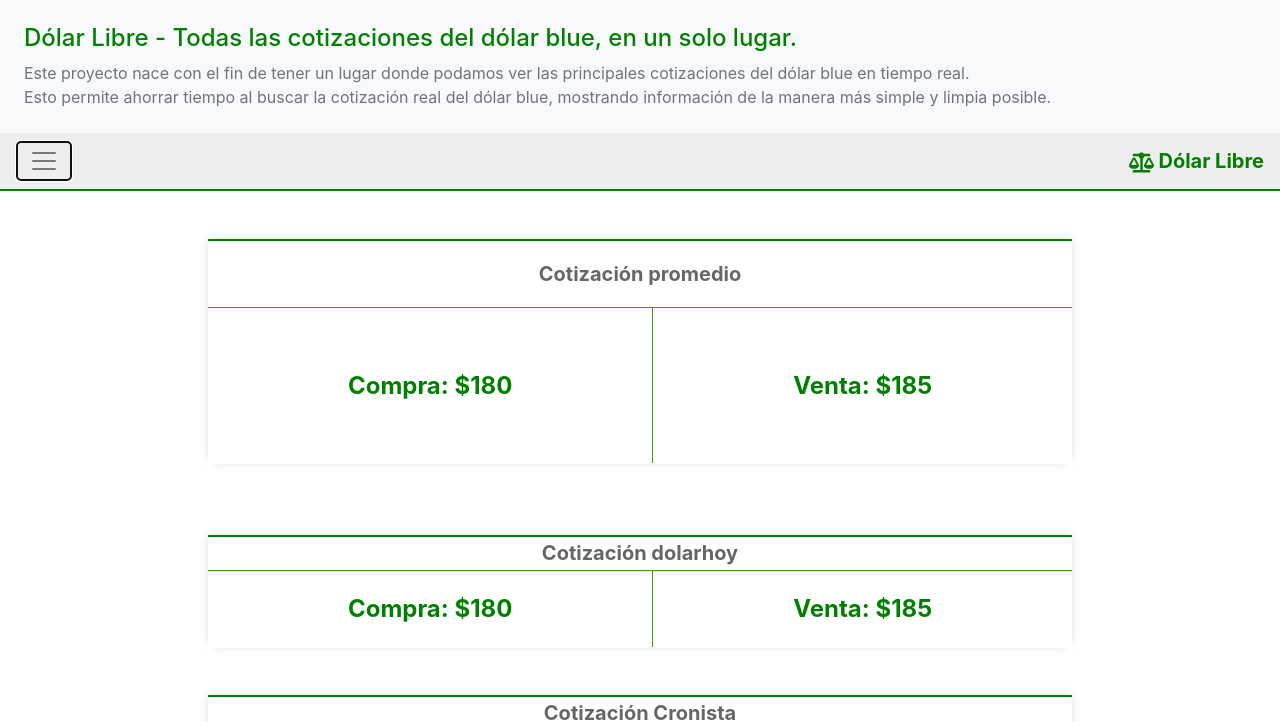
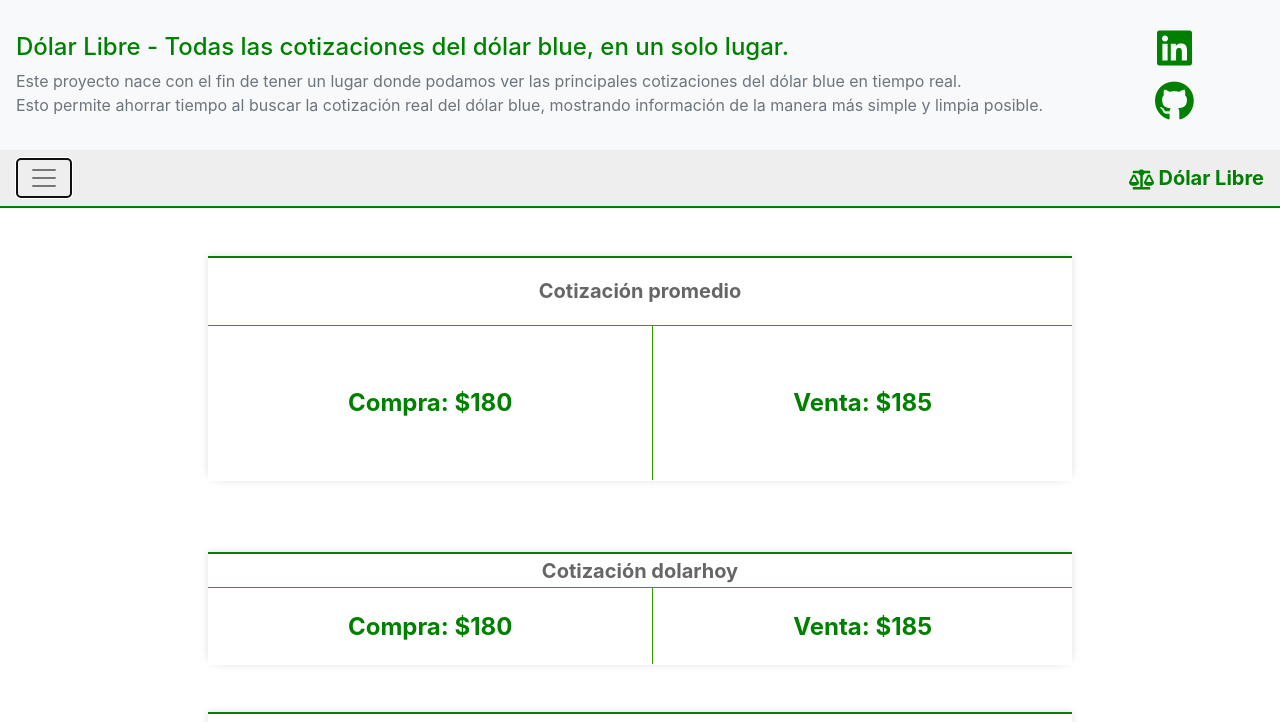
Before and after one commit to nachogold/dolar-libre, a plain HTML site: page index.html in a window 1280 px wide. Both pictures are taken after a click on the button "Toggle navigation". Shown: the top 722 px of the page. Drawn offline with nearby package versions, Linux system fonts and the light colour scheme.

Commit message:
Mejoras front dropdown
Agregado de links a LinkedIn y Github. Mejoras visuales al dropdown

```diff
--- a/index.html
+++ b/index.html
@@ -6,17 +6,24 @@
     <meta name="viewport" content="width=device-width, initial-scale=1.0">
     <title>Dólar Libre</title>
     <link rel="icon" href="img/logo.ico">
+    <script src="https://kit.fontawesome.com/46de793693.js" crossorigin="anonymous"></script>
     <link rel="stylesheet" href="https://maxcdn.bootstrapcdn.com/bootstrap/4.0.0/css/bootstrap.min.css" integrity="sha384-Gn5384xqQ1aoWXA+058RXPxPg6fy4IWvTNh0E263XmFcJlSAwiGgFAW/dAiS6JXm" crossorigin="anonymous">
     <link rel="stylesheet" href="styles.css">
 </head>
 <body>
     <div class="pos-f-t menu-nav">
         <div class="collapse" id="navbarToggleExternalContent">
-          <div class="bg-light p-4">
-            <h4 class="text-black">Dólar Libre - Todas las cotizaciones del dólar blue, en un solo lugar.</h4>
-            <span class="text-muted">Este proyecto nace con el fin de tener un lugar donde podamos ver las principales cotizaciones del dólar blue en tiempo real. <br>
-                Esto permite ahorrar tiempo al buscar la cotización real del dólar blue, mostrando información de la manera más simple y limpia posible.
-            </span>
+          <div class="bg-light p-4 dropdown">
+            <div class="site-desc">
+              <h4 class="text-black">Dólar Libre - Todas las cotizaciones del dólar blue, en un solo lugar.</h4>
+              <span class="text-muted">Este proyecto nace con el fin de tener un lugar donde podamos ver las principales cotizaciones del dólar blue en tiempo real. <br>
+                  Esto permite ahorrar tiempo al buscar la cotización real del dólar blue, mostrando información de la manera más simple y limpia posible.
+              </span>
+            </div>
+            <div class="social-net">
+              <a href="http://linkedin.com"><i class="fab fa-linkedin"></i></a>
+              <a href="http://github.com"><i class="fab fa-github"></i></a>
+            </div>
           </div>
         </div>
         <nav class="navbar navbar-light bg-light">
--- a/styles.css
+++ b/styles.css
@@ -31,6 +31,35 @@ nav {
     width: 25px;
     height: 25px;
     filter: invert(19%) sepia(84%) saturate(7144%) hue-rotate(124deg) brightness(99%) contrast(104%);
+}
+
+.dropdown {
+    display: grid;
+    grid-template-columns: 85% 15%;
+    padding: 1rem 1rem !important;
+    min-height: 150px;
+}
+
+.site-desc {
+    grid-column: 1 / 2;
+    padding-right: 0.5rem;
+    margin: auto 0;
+}
+
+.social-net {
+    background-color: #f8f9fa;
+    grid-column: 2 / 3;
+    display: flex;
+    flex-direction: column;
+    justify-content: space-evenly;
+    align-items: center;
+    padding-left: 0.5rem;
+}
+
+.social-net i {
+    margin: auto;
+    font-size: 40px;
+    color: var(--verde);
 }
 
 main {
```
